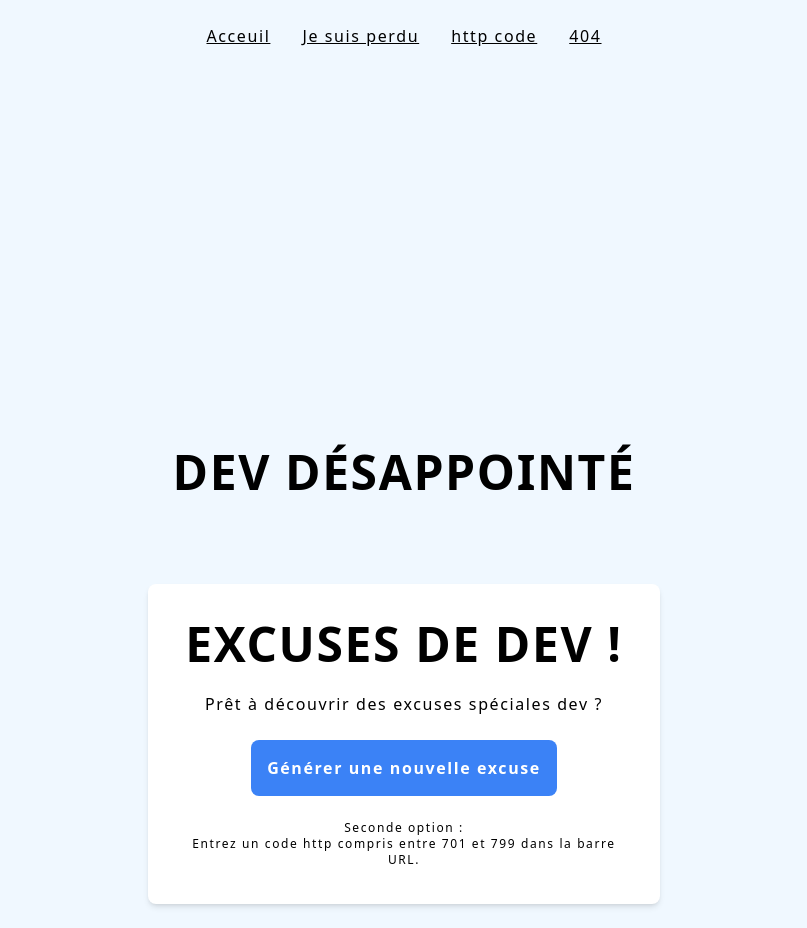
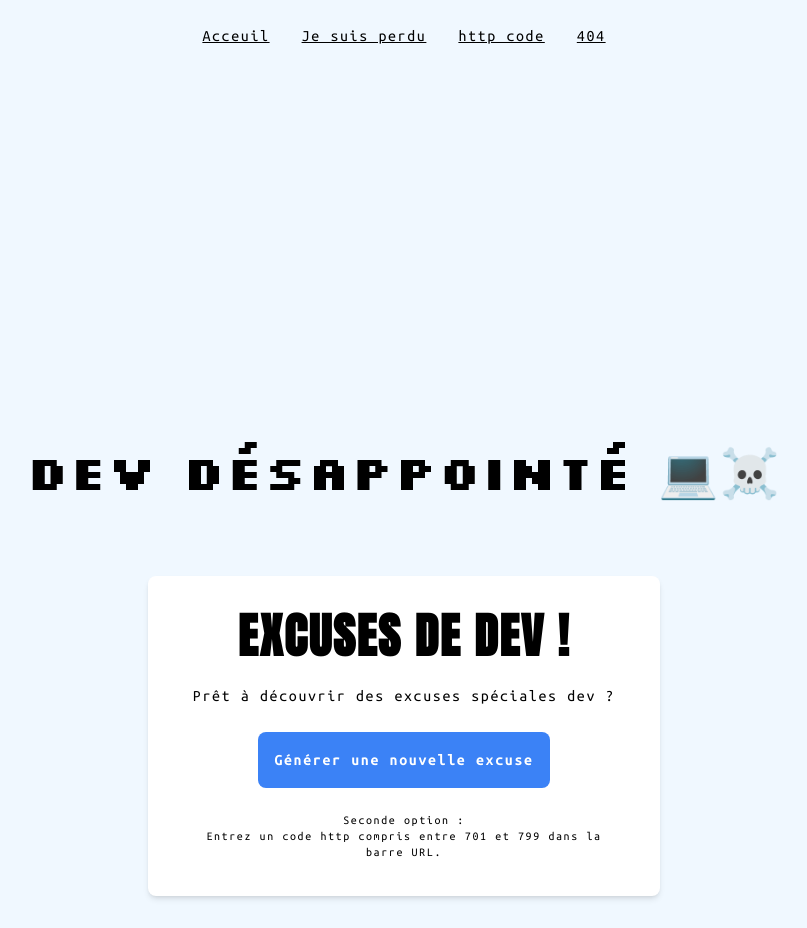
Before and after one commit to Caro-L-dev/dev-desappointe, a React (Vite) app: page / in a window 1280 px wide. Shown: the whole page, without its empty margins (236-1043 px from the left). Built offline with nearby package versions, Linux system fonts and the light colour scheme.

Commit message:
feat: custom font

```diff
--- a/index.html
+++ b/index.html
@@ -3,6 +3,15 @@
   <head>
     <meta charset="UTF-8" />
     <link rel="icon" type="image/svg+xml" href="/vite.svg" />
+
+    <link rel="preconnect" href="https://fonts.googleapis.com" />
+    <link rel="preconnect" href="https://fonts.gstatic.com" crossorigin />
+
+    <link
+      href="https://fonts.googleapis.com/css2?family=Anton&family=Gloria+Hallelujah&family=Silkscreen:wght@400;700&family=Ubuntu+Mono:ital,wght@0,400;0,700;1,400;1,700&display=swap"
+      rel="stylesheet"
+    />
+
     <meta name="viewport" content="width=device-width, initial-scale=1.0" />
     <title>Dev désappointé</title>
   </head>
--- a/src/components/animateHome/AnimateHome.tsx
+++ b/src/components/animateHome/AnimateHome.tsx
@@ -2,7 +2,6 @@
 import { useAnimateHome } from "@/hooks/useAnimateHome";
 
 import { Start } from "../start/Start";
-import { Title } from "../common/title/Title";
 
 import styles from "./AnimateHome.module.css";
 
@@ -12,13 +11,14 @@ export const AnimateHome = () => {
 
   return (
     <div className="flex flex-col items-center justify-center">
-      <span
-        className={`mt-[25rem] ${
+      <h1
+        style={{ fontFamily: "var(--hometitle-font)" }}
+        className={`text-5xl font-black mt-[25rem] ${
           isTitleVisible ? styles.titleVisible : styles.titleHidden
         } ${titlePosition === "top" ? styles.titleTop : styles.titleCenter}`}
       >
-        <Title children="Dev désappointé" />
-      </span>
+        Dev désappointé 💻☠️
+      </h1>
 
       <div
         data-testid="start-component"
--- a/src/components/common/title/Title.tsx
+++ b/src/components/common/title/Title.tsx
@@ -3,5 +3,12 @@ interface TitleProps {
 }
 
 export const Title: React.FC<TitleProps> = ({ children }) => {
-  return <h1 className="text-5xl font-bold mb-2 uppercase">{children}</h1>;
+  return (
+    <h1
+      style={{ fontFamily: "var(--title-font)" }}
+      className="text-5xl font-bold mb-2 uppercase"
+    >
+      {children}
+    </h1>
+  );
 };
--- a/src/components/messages/message/Message.tsx
+++ b/src/components/messages/message/Message.tsx
@@ -9,7 +9,11 @@ const Message: React.FC<MessageProps> = ({
 }) => {
   return (
     <div className="p-6">
-      <blockquote data-testid="apology-message" className="text-xl italic mb-6">
+      <blockquote
+        data-testid="apology-message"
+        style={{ fontFamily: "var(--message-font)" }}
+        className="text-xl italic mb-6"
+      >
         "{currentApology}"
       </blockquote>
       {currentHttpCode && (
--- a/src/index.css
+++ b/src/index.css
@@ -5,4 +5,14 @@
 body {
   background-color: aliceblue;
   letter-spacing: 0.1em;
+  font-family: var(--default-font);
 }
+
+/* custom-fonts.css */
+
+:root {
+  --default-font: "Ubuntu Mono", sans-serif;
+  --hometitle-font: "Silkscreen", sans-serif;
+  --title-font: "Anton", sans-serif;
+  --message-font: "Gloria Hallelujah", cursive;
+}
--- a/src/routes/httpPage/HttpPage.tsx
+++ b/src/routes/httpPage/HttpPage.tsx
@@ -29,7 +29,12 @@ export const HttpPage: React.FC = () => {
       {apologyErrorCode ? (
         <Wrapper>
           <Title children={`Http code: ${errorCode}`} />
-          <p className="text-3xl my-6">"{apologyErrorCode.message}"</p>
+          <p
+            style={{ fontFamily: "var(--message-font)" }}
+            className="text-3xl my-6"
+          >
+            "{apologyErrorCode.message}"
+          </p>
           <p className="my-3 text-xs">
             Veuillez rentrer un code http compris entre 701 et 799 dans la barre
             URL.
```
